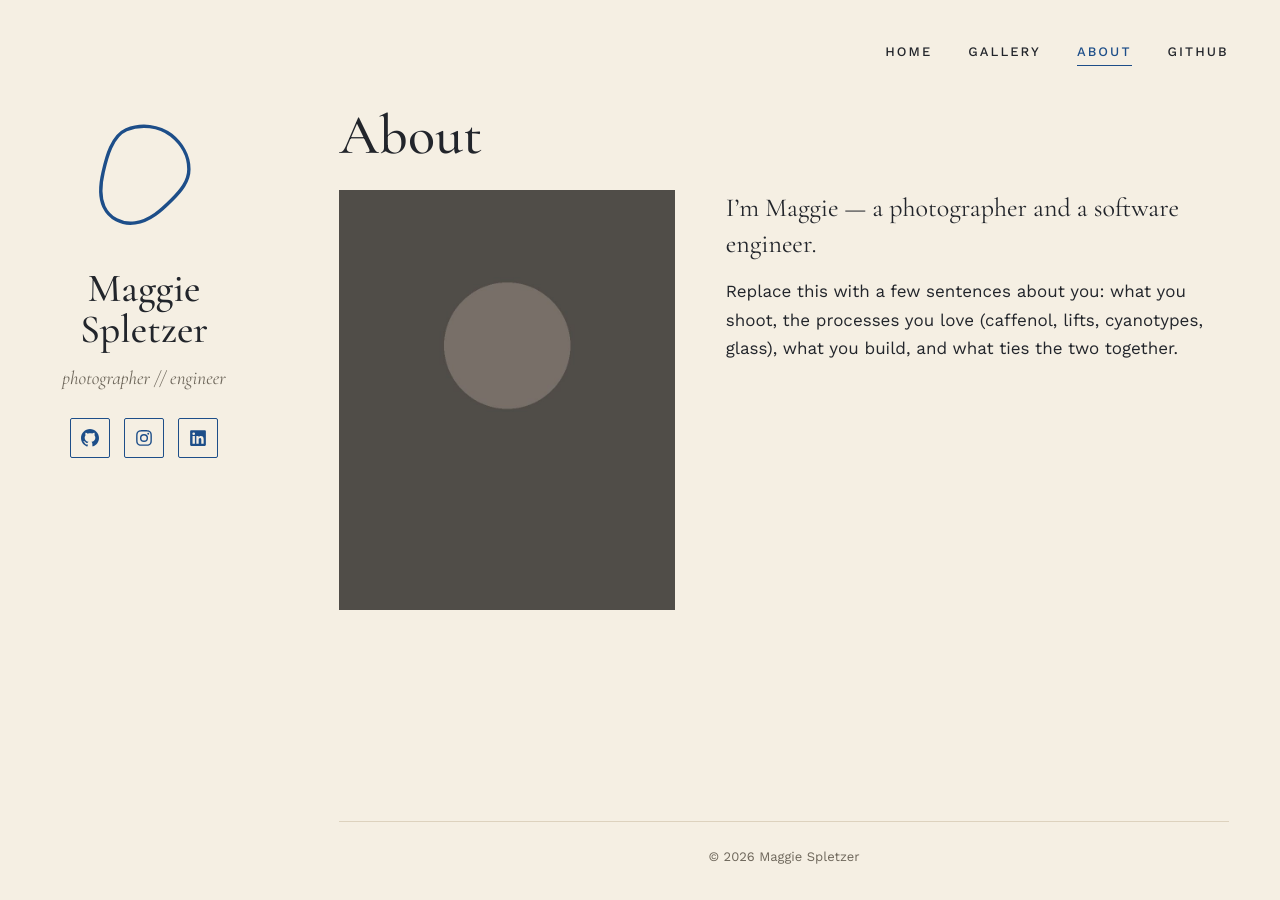
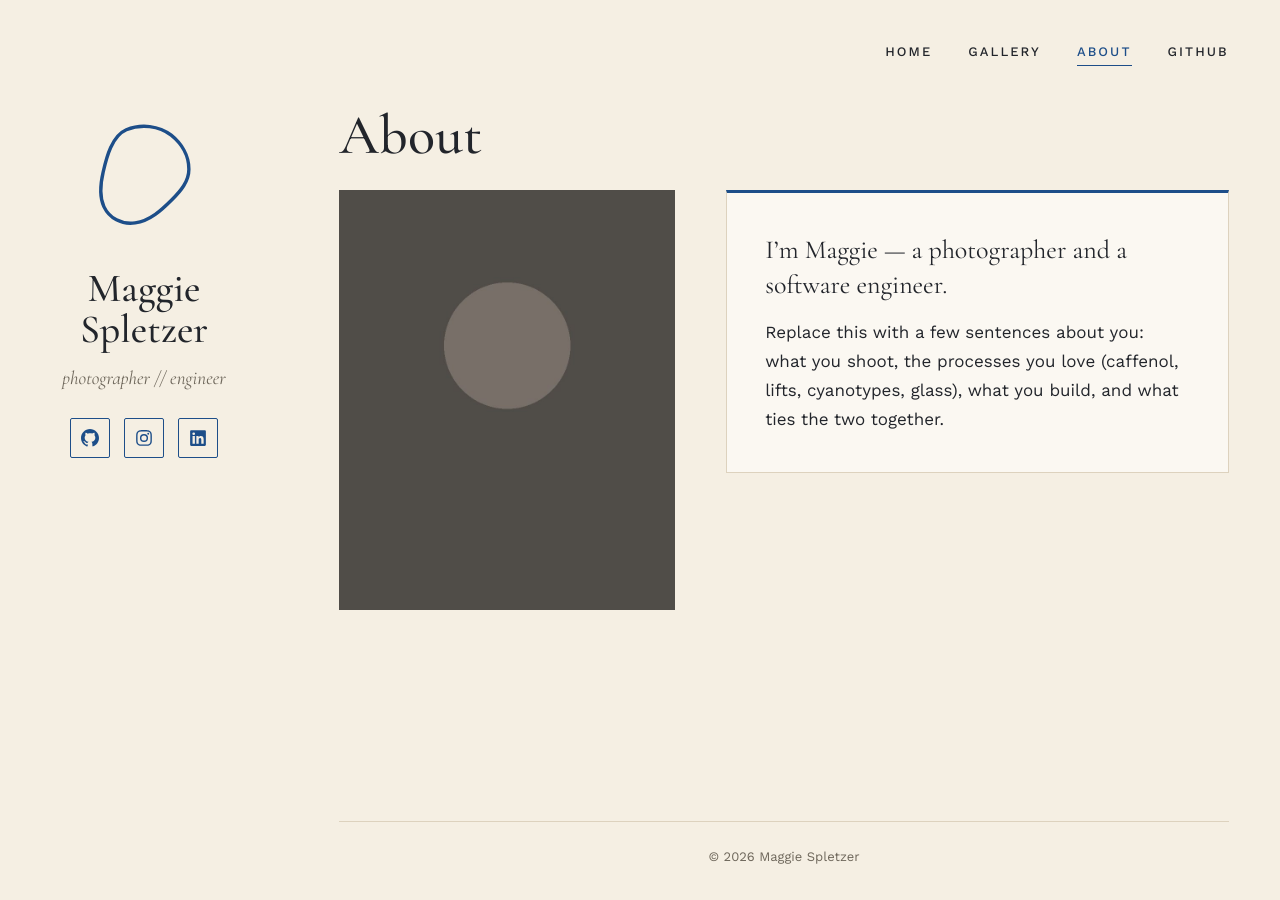
Before and after one commit to maggiesplezter/maggiespletzer.github.io, a Jekyll site: the page built from about.md, in a window 1280 px wide. Built offline with Jekyll 4.4.1, drawn with Linux system fonts in a browser that asks for light colours.

Commit message:
About: bio text box, portrait stays in place while bio scrolls
Co-Authored-By: Claude Opus 5.5 <noreply@anthropic.com>
Claude-Session: https://claude.ai/code/session_015sLZdDmHdvUQC4Tk7Mbijk

```diff
--- a/_sass/pages.scss
+++ b/_sass/pages.scss
@@ -144,7 +144,12 @@
   gap: clamp(1.5rem, 4vw, 3.5rem);
   align-items: start;
 
-  .portrait { margin: 0; }
+  // Portrait stays put while a long bio scrolls past it (desktop only)
+  .portrait {
+    margin: 0;
+    position: sticky;
+    inset-block-start: 2rem;
+  }
 
   .portrait img {
     width: 100%;
@@ -158,8 +163,19 @@
   }
 }
 
+// Bio text box
+.bio-box {
+  background: #FBF8F2;
+  border: 1px solid var(--color-line);
+  border-block-start: 3px solid var(--color-accent);
+  padding: clamp(1.5rem, 3vw, 2.5rem);
+
+  > :last-child { margin-block-end: 0; }
+}
+
 @media (max-width: 40em) {
   .about { grid-template-columns: 1fr; }
+  .about .portrait { position: static; }
 }
 
 // ---- GitHub repo list ----------------------------------------------------------
--- a/about.md
+++ b/about.md
@@ -5,11 +5,16 @@ permalink: /about/
 description: About Maggie Spletzer, photographer and engineer.
 ---
 
+{% comment %}
+  Portrait: replace assets/photos/about/self-portrait.jpg (keep the name).
+  Bio: edit the text inside the box below. Blank lines start new paragraphs;
+  the first paragraph is shown larger, as an introduction.
+{% endcomment %}
 <div class="about">
   <figure class="portrait">
     <img src="{{ site.baseurl }}/assets/photos/about/self-portrait.jpg" alt="Self portrait of Maggie Spletzer">
   </figure>
-  <div class="about-text" markdown="1">
+  <div class="about-text bio-box" markdown="1">
 
 I'm Maggie — a photographer and a software engineer.
 
```
